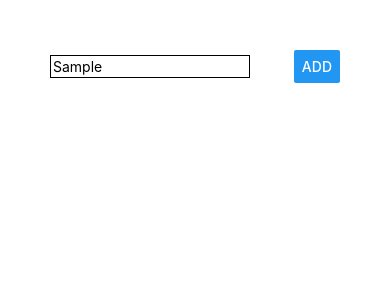
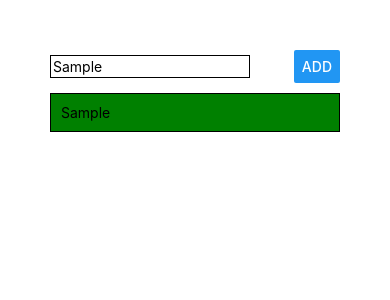
Before and after one commit to the-dimensionless/React-Native-simple-AddDelete-list, a React Native app: screen / in a window 390 px wide. Both pictures are taken after typing "Sample" into the empty fields and a click on the button "ADD". Shown: the top 300 px of the page. Built offline with nearby package versions, Linux system fonts and the light colour scheme.

Commit message:
Listing goals on pressing Add button

```diff
--- a/App.js
+++ b/App.js
@@ -1,20 +1,50 @@
 import { StatusBar } from 'expo-status-bar';
 import React, { useState } from 'react';
-import { StyleSheet, Text, TextInput, View, Button } from 'react-native';
+import { StyleSheet, Text, TextInput, View, Button, FlatList } from 'react-native';
 
 export default function App() {
+
+  const [userInput, setUserInput] = useState('');
+  const [goals, setGoals] = useState([]);
+
+  const userInputHandler = (input) => {
+    console.log('User entered ', input);
+    setUserInput({ input });
+  };
+
+  const addGoalHandler = () => {
+    console.log('User entered goal as ', userInput.input);
+    console.log('\nUpdating . . .\n');
+
+    setGoals(currentGoals => [...currentGoals,
+    {
+      key: Math.random().toString(),
+      value: userInput.input
+    }]);
+
+    // Clearing user inputhhh
+    setUserInput('');
+  };
+
   return (
     <View style={styles.screen}>
       <View style={styles.inputContainer}>
         <TextInput placeholder='Course Goal'
-          style={styles.input} />
+          style={styles.input} onChangeText={userInputHandler}
+          value={userInput.input}
+        />
 
-        <Button title='Add' />
+        <Button title='Add' onPress={addGoalHandler} />
       </View>
 
-      <View>
-
-      </View>
+      <FlatList
+        data={goals}
+        renderItem={itemData => (
+          <View style={styles.listItem}>
+            <Text>{itemData.item.value}</Text>
+          </View>
+        )}
+      />
     </View>
   );
 }
@@ -35,5 +65,13 @@ const styles = StyleSheet.create({
     borderBottomColor: 'black',
     borderWidth: 1,
     padding: 2
+  },
+
+  listItem: {
+    padding: 10,
+    marginVertical: 10,
+    backgroundColor: 'green',
+    borderColor: 'black',
+    borderWidth: 1
   }
 });
```
